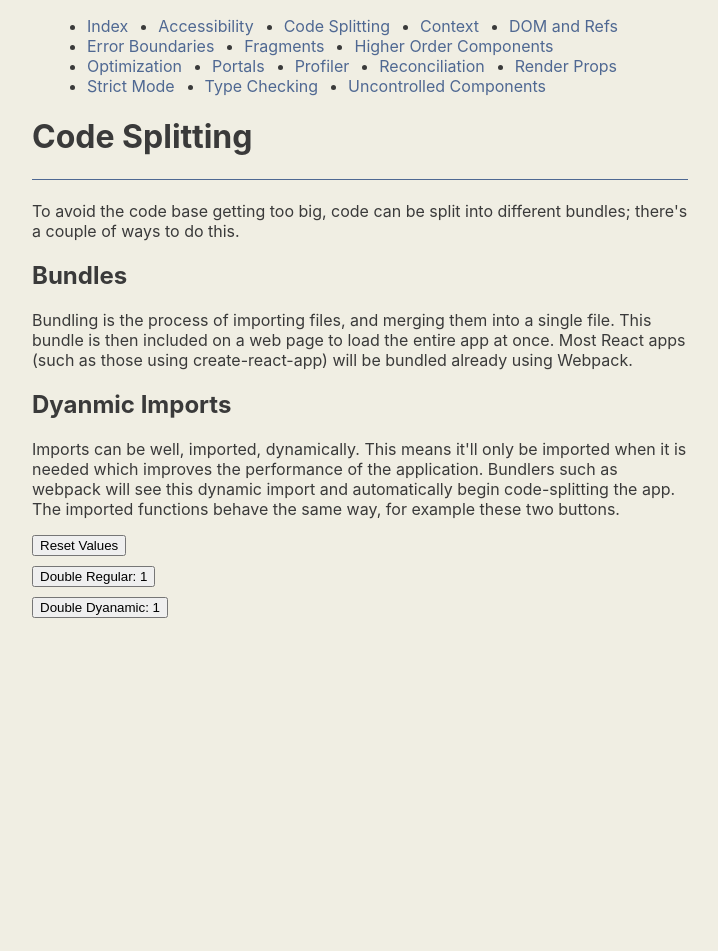
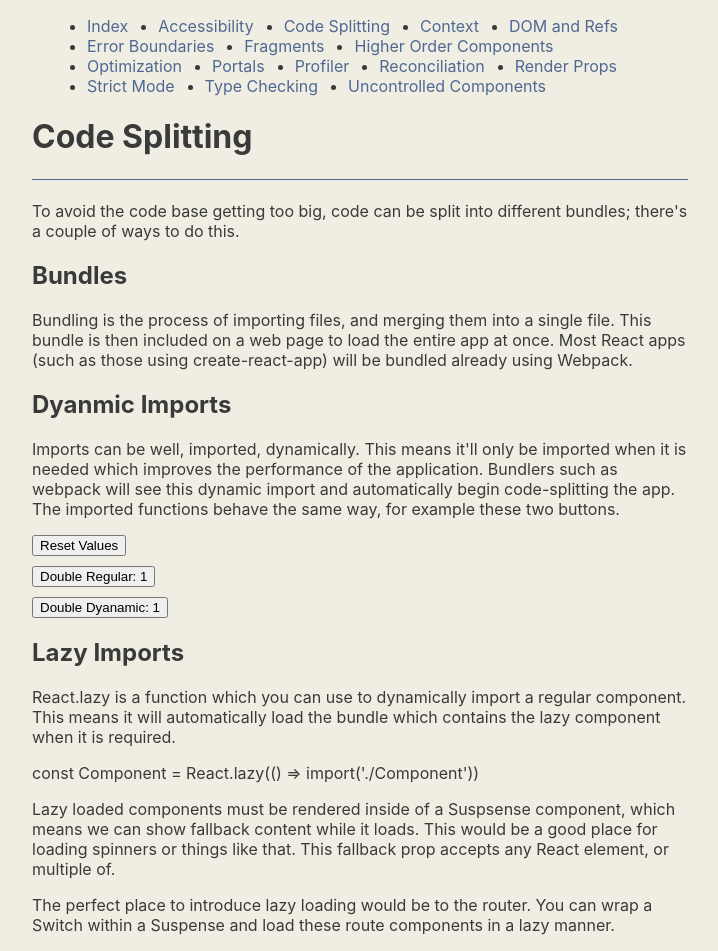
Before and after one commit to danbfield/react-concepts, a Next.js app in the folder app/: page /code-splitting in a window 1280 px wide. Shown: the whole page, without its empty margins (280-998 px from the left). Before the commit the page ends 800 px from the top, so only its background shows below. Built offline with nearby package versions, Linux system fonts and the light colour scheme.

Commit message:
Pages/CodeSplitting: Add Lazy Import section

```diff
--- a/app/pages/code-splitting.js
+++ b/app/pages/code-splitting.js
@@ -63,6 +63,26 @@ export default function CodeSplitting() {
           Double Dyanamic: {dynamicValue}
         </Button>
       </Section>
+      <Section>
+        <Subheading>Lazy Imports</Subheading>
+        <Paragraph>
+          React.lazy is a function which you can use to dynamically import a
+          regular component. This means it will automatically load the bundle
+          which contains the lazy component when it is required.
+        </Paragraph>
+        <Paragraph>{`const Component = React.lazy(() => import('./Component'))`}</Paragraph>
+        <Paragraph>
+          Lazy loaded components must be rendered inside of a Suspsense
+          component, which means we can show fallback content while it loads.
+          This would be a good place for loading spinners or things like that.
+          This fallback prop accepts any React element, or multiple of.
+        </Paragraph>
+        <Paragraph>
+          The perfect place to introduce lazy loading would be to the router.
+          You can wrap a Switch within a Suspense and load these route
+          components in a lazy manner.
+        </Paragraph>
+      </Section>
     </Main>
   )
 }
```
